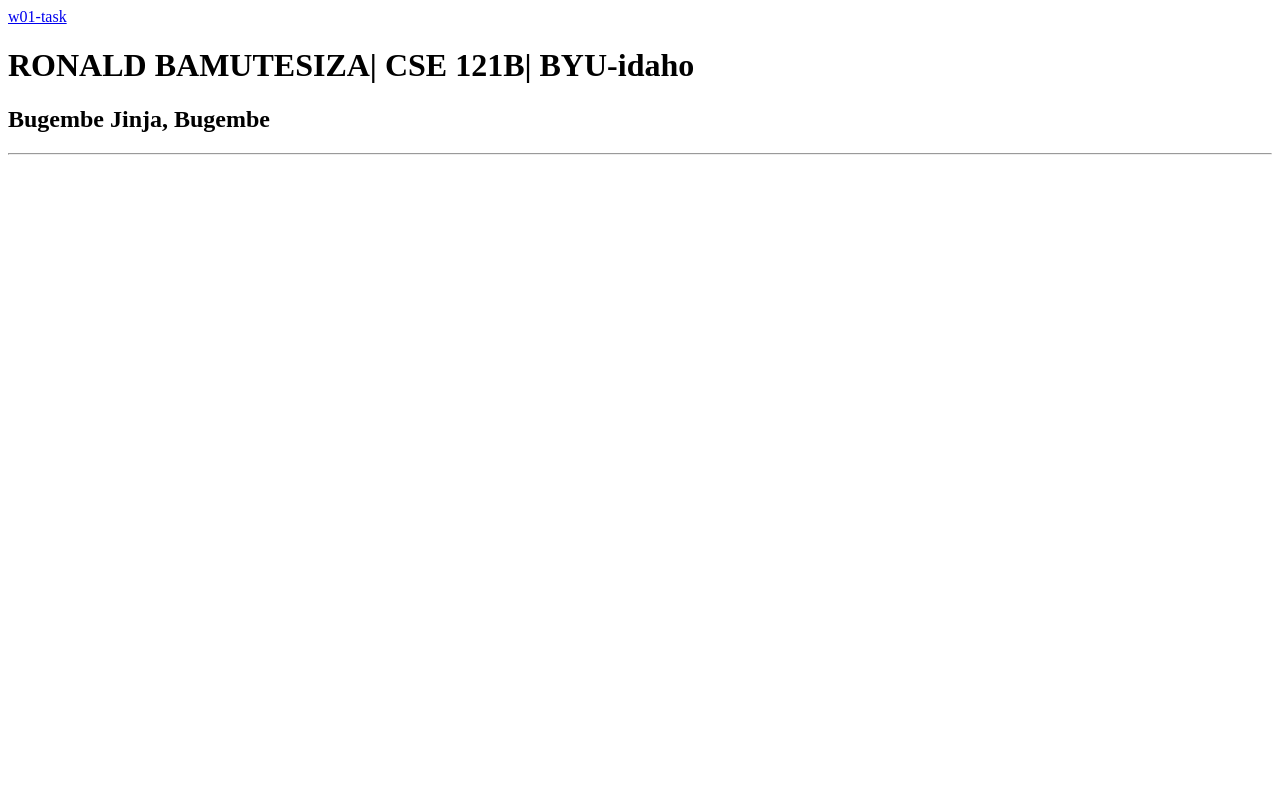
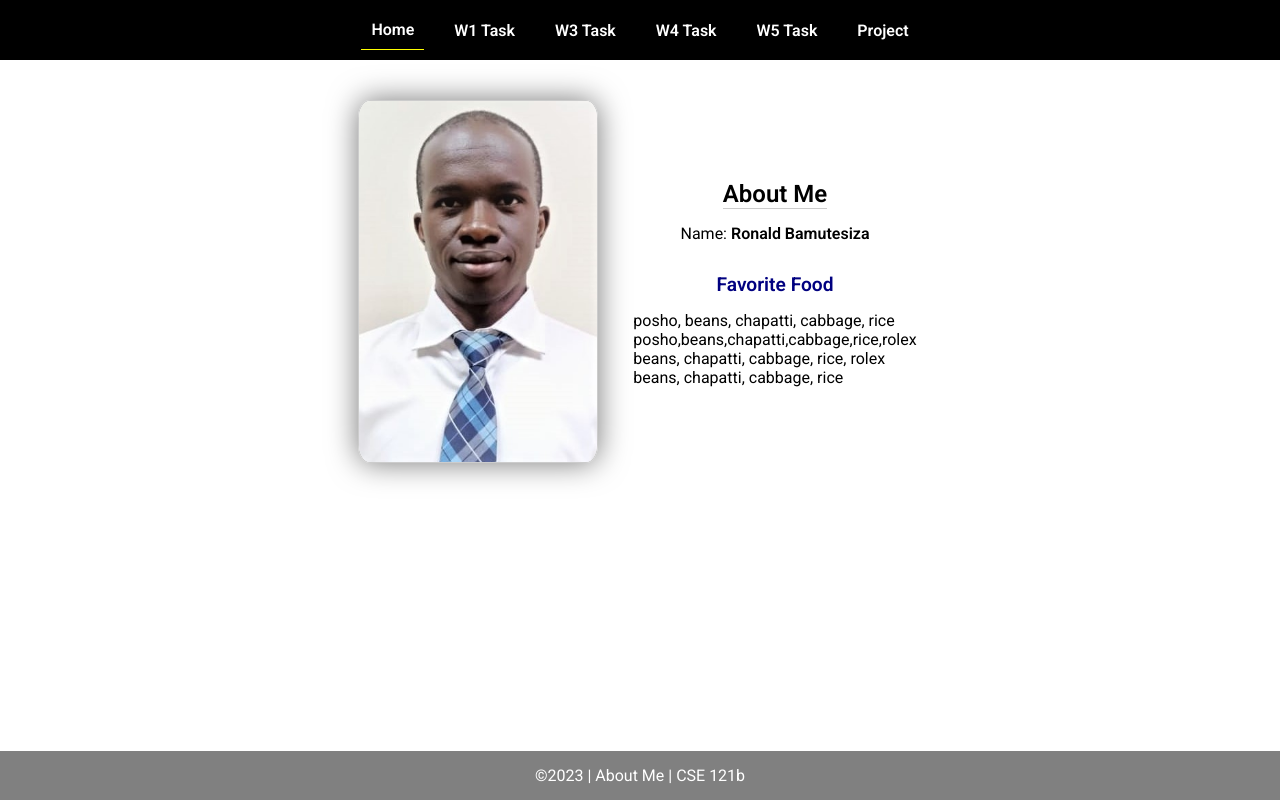
Before and after one commit to sizaro/cse121b, a plain HTML site: page index.html in a window 1280 px wide. Drawn offline with Linux system fonts and the light colour scheme.

Commit message:
finished the assignment

```diff
--- a/index.html
+++ b/index.html
@@ -1,18 +1,45 @@
 <!DOCTYPE html>
 <html lang="en">
+
 <head>
-    <meta charset="UTF-8">
-    <meta name="viewport" content="width=device-width, initial-scale=1.0">
-    <title>RONALD BAMUTESIZA| CSE 121B| BYU-idaho</title>
-    <script src="jst.js"></script>
+  <meta charset="UTF-8">
+  <meta name="viewport" content="width=device-width, initial-scale=1.0">
+  <title>About Me | CSE 121b | W02: Programming Tasks</title>
+  <link rel="preconnect" href="https://fonts.googleapis.com">
+  <link rel="preconnect" href="https://fonts.gstatic.com" crossorigin>
+  <link href="https://fonts.googleapis.com/css2?family=Roboto:wght@400;600&display=swap"
+    rel="stylesheet">
+  <link rel="stylesheet" href="styles/main.css">
 </head>
+
 <body>
-    <header>
-        <nav>
-            <a href="w01-task.html">w01-task</a>
-        </nav>
-    </header>
-    <h1>RONALD BAMUTESIZA| CSE 121B| BYU-idaho</h1>
-    <h2>Bugembe Jinja, Bugembe</h2><hr>
+  <nav>
+    <ul id="menu">
+      <li><a id="toggleMenu">&equiv;</a></li>
+      <li><a href="index.html" class="active">Home</a></li>
+      <li><a href="w01-task.html">W1 Task</a></li>
+      <li><a href="w03-task.html">W3 Task</a></li>
+      <li><a href="w04-task.html">W4 Task</a></li>
+      <li><a href="w05-task.html">W5 Task</a></li>
+      <li><a href="project.html">Project</a></li>
+    </ul>
+  </nav>
+  <main id="home">
+    <picture>
+      <img src="images/placeholder.png" alt="Placeholder Image">
+    </picture>
+    <section>
+      <h1>About Me</h1>
+      <div class="info">Name: <span id="name"></span></div>
+      <h2>Favorite Food</h2>
+      <div class="block" id="food"></div>
+    </section>
+  </main>
+  <footer>
+    &copy;<span id="year"></span> | About Me | CSE 121b
+  </footer>
+  <script src="scripts/main.js"></script>
+  <script src="scripts/w02-task.js"></script>
 </body>
+
 </html>
--- /dev/null
+++ b/scripts/main.js
@@ -0,0 +1,9 @@
+// copyright year
+document.querySelector('#year').textContent = new Date().getFullYear();
+
+// toggle menu in small view
+const toggleMenu = () => {
+    document.querySelector('#menu').classList.toggle('open');
+}
+
+document.querySelector('#toggleMenu').addEventListener('click', toggleMenu);
--- /dev/null
+++ b/scripts/w02-task.js
@@ -0,0 +1,39 @@
+const fullName = "Ronald Bamutesiza";
+
+const currentYear = new Date().getFullYear();
+
+const profilePicture = "images/siza.jpeg";
+
+const nameElement = document.getElementById("name");
+
+const foodElement = document.getElementById("food");
+
+const yearElement = document.querySelector("#year");
+
+const imageElement = document.querySelector('main picture img');
+
+nameElement.innerHTML = `<strong>${fullName}</strong>`;
+
+yearElement.textContent = currentYear;
+
+imageElement.setAttribute("src", profilePicture);
+
+imageElement.setAttribute("alt", `Profile image of ${fullName}`);
+
+const favFoods = ["posho", "beans", "chapatti", "cabbage", "rice"];
+
+foodElement.innerHTML = favFoods.join(", ");
+
+const favFood1 = "rolex";
+
+favFoods.push(favFood1);
+
+foodElement.innerHTML += `<br>${favFoods}`;
+
+favFoods.shift();
+
+foodElement.innerHTML += `<br>${favFoods.join(", ")}`;
+
+favFoods.pop();
+
+foodElement.innerHTML += `<br>${favFoods.join(", ")}`;
--- /dev/null
+++ b/styles/main.css
@@ -0,0 +1,157 @@
+/* Universal Selector */
+* {
+    margin: 0;
+    padding: 0;
+    box-sizing: border-box;
+}
+
+/* HTML Selectors */
+body {
+    font-family: 'Roboto', Helvetica, sans-serif;
+}
+
+nav {
+    background-color: black;
+    width: 100%;
+    position: fixed;
+    top: 0;
+}
+
+nav ul {
+    display: flex;
+    flex-direction: column;
+    align-items: center;
+    max-width: fit-content;
+    margin: 0 auto;
+}
+
+nav ul li {
+    flex: 1 1 auto;
+}
+
+nav ul li:first-child {
+    display: block;
+    font-size: 2rem;
+}
+
+nav ul li:first-child a {
+    padding: 1px 10px;
+}
+
+nav ul li {
+    display: none;
+    list-style: none;
+    margin: 10px;
+}
+
+nav ul li a {
+    display: block;
+    padding: 10px;
+    text-decoration: none;
+    font-weight: 600;
+    color: white;
+    text-align: center;
+}
+
+nav ul li a:hover {
+    background-color: #efefef;
+    color: black;
+}
+
+h1, h2 {
+    text-align: center;
+    margin-bottom: 15px;
+
+}
+
+h1 {
+border-bottom: 1px solid #ccc;
+}
+
+h2 {
+    font-size: 1.2rem;
+    color: navy;
+    text-align: center;
+    margin-top: 30px;
+}
+
+main {
+    margin-top: 125px;
+    display: grid;
+    grid-template-columns: 1fr;
+    grid-gap: 20px;
+    align-items: center;
+    justify-content: center;
+}
+
+picture {
+    margin: 0 auto;
+}
+
+picture img {
+    width: 240px;
+    height: auto;
+    border-radius: 5%;
+    border: 1px solid #ccc;
+    box-shadow: 0 0 30px #777;
+}
+
+section {
+    display: flex;
+    flex-direction: column;
+    align-items: center;
+    margin: 10px
+}
+
+label {
+    margin: 15px 0;
+}
+
+footer {
+    background-color: gray;
+    color: white;
+    padding: 15px;
+    text-align: center;
+    width: 100%;
+    position: fixed;
+    bottom: 0;
+}
+
+/* Class Selectors */
+.active {
+    border-bottom: 1px solid yellow;
+}
+
+.open li {
+    display: block;
+}
+
+.block {
+    display: block;
+}
+
+/* ID Selectors */
+
+/* Media Queries */
+@media only screen and (min-width: 32.5em) {
+    nav ul {
+        flex-direction: row;
+    }
+
+    nav ul li:first-child {
+        display: none;
+    }
+
+    nav ul li {
+        display: block;
+    }
+
+    main {
+        margin: 100px auto 20px;
+        grid-template-columns: 250px 1fr;
+        max-width: -moz-fit-content;
+        max-width: fit-content;
+
+    }
+
+}
```
Also changed, not shown: index-old.html (added, +18 -0 lines), images/placeholder.png (added), images/siza.jpeg (added).
